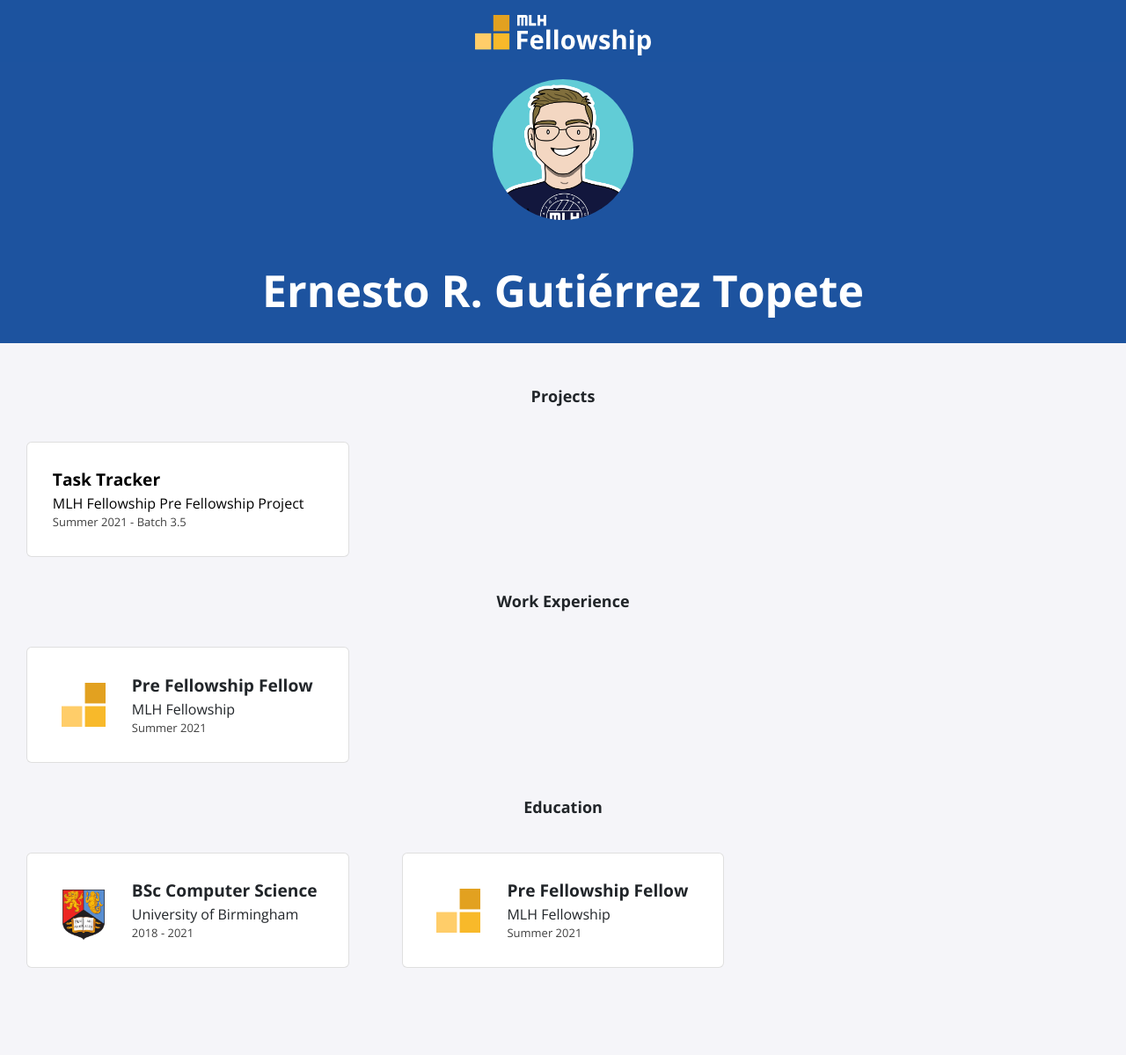
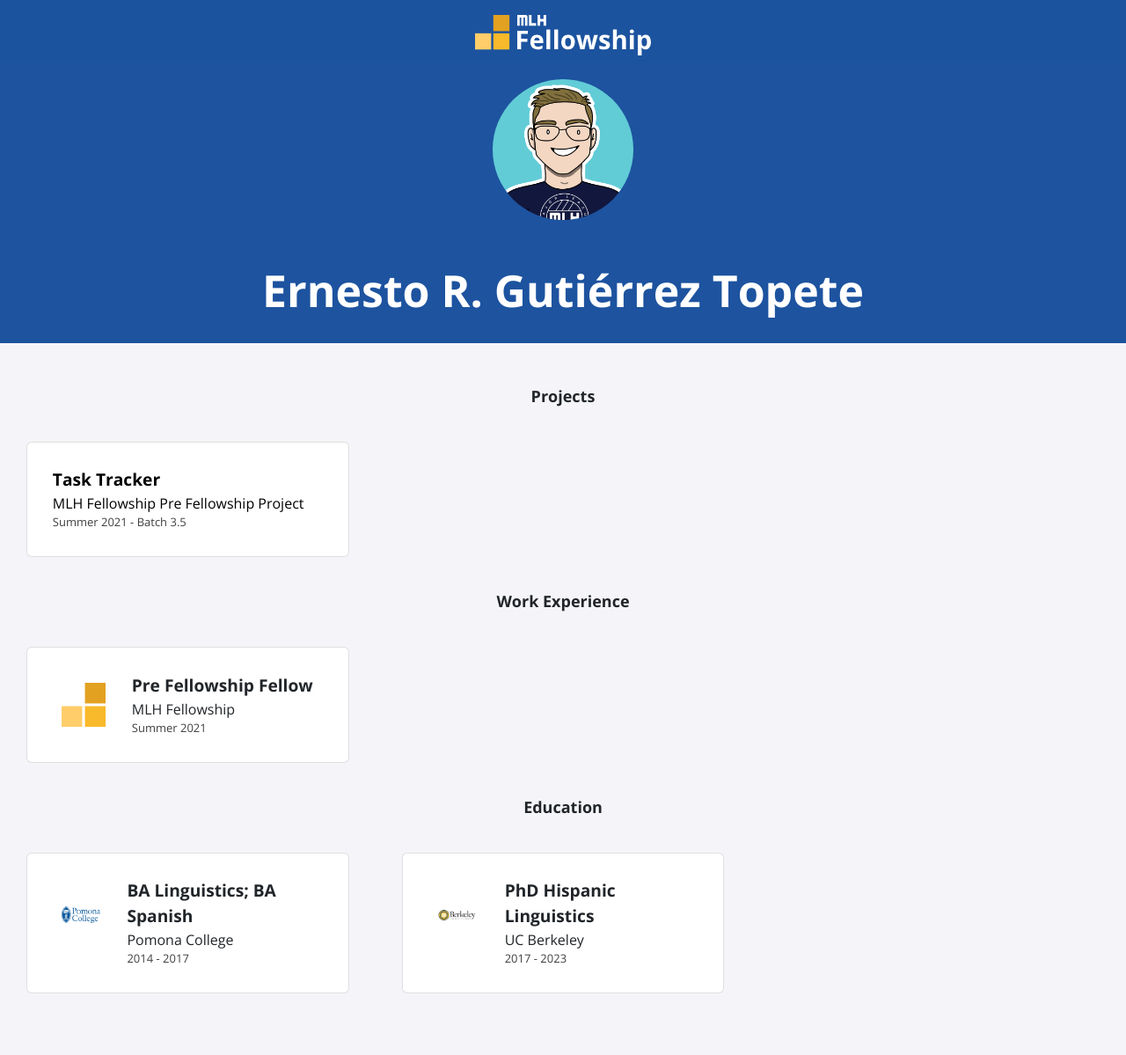
Before and after one commit to ergutierrez/ergutierrez.github.io, a Jekyll site: the page built from index.html, in a window 1280 px wide. Shown: the whole page at 88% size. Built offline with Jekyll 4.4.1, drawn with Linux system fonts in a browser that asks for light colours; nearby versions of some CDN libraries; before the commit the page ends 1170 px from its top, so only the background shows below that.

Commit message:
added educatin images

```diff
--- a/_data/education.yml
+++ b/_data/education.yml
@@ -1,9 +1,9 @@
-- course: BSc Computer Science
-  institute: University of Birmingham
-  dates: 2018 - 2021
-  logo: uob.png
+- course: BA Linguistics; BA Spanish
+  institute: Pomona College
+  dates: 2014 - 2017
+  logo: pomona.jpeg
 
-- course: Pre Fellowship Fellow
-  institute: MLH Fellowship
-  dates: Summer 2021
-  logo: fellowship.svg
+- course: PhD Hispanic Linguistics
+  institute: UC Berkeley
+  dates: 2017 - 2023
+  logo: berkeley.jpeg
```
Also changed, not shown: assets/img/education/berkeley.jpeg (added), assets/img/education/fellowship.svg (deleted), assets/img/education/pomona.jpeg (added), assets/img/education/uob.png (deleted).
